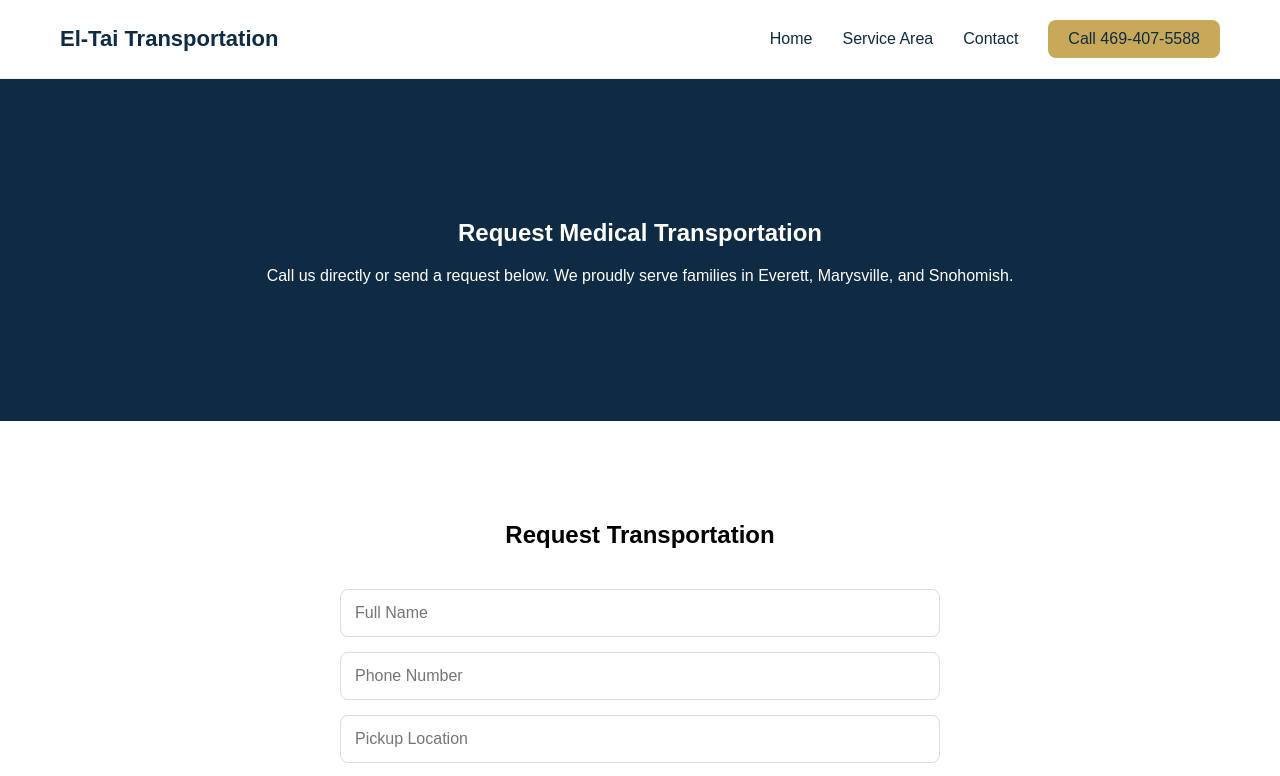
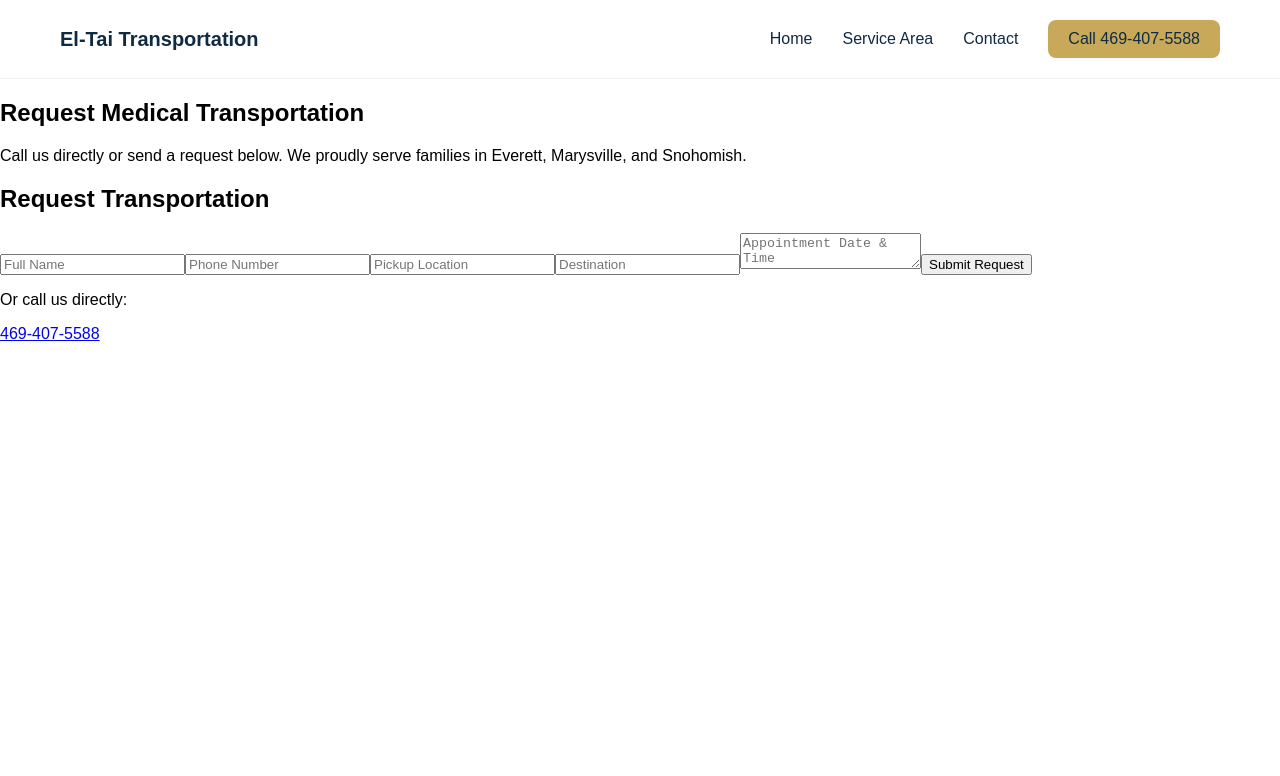
Before and after one commit to WillieKM/el-tai-nemt-v2, a Next.js app: page /contact in a window 1280 px wide. Shown: the top 776 px of the page. Built offline with nearby package versions, Linux system fonts and the light colour scheme.

Commit message:
Refactor globals.css by removing unused styles
Removed unused styles and reorganized CSS structure.

```diff
--- a/app/globals.css
+++ b/app/globals.css
@@ -1,4 +1,3 @@
-/* RESET */
 body {
   margin: 0;
   font-family: Arial, sans-serif;
@@ -18,7 +17,7 @@ body {
 }
 
 .logo {
-  font-size: 22px;
+  font-size: 20px;
   font-weight: 700;
   color: #0F2A43;
   text-decoration: none;
@@ -43,90 +42,32 @@ body {
   font-weight: 600;
 }
 
-/* TRUST BAR */
-.trust-bar {
-  background: #F7F9FC;
-  text-align: center;
-  padding: 25px 20px;
-  border-bottom: 1px solid #eee;
-  font-weight: 600;
-  color: #0F2A43;
-}
-
-/* FOOTER */
-.footer {
-  background: #0F2A43;
-  color: white;
-  padding: 60px 20px;
-  margin-top: 80px;
-}
-
-.footer-container {
-  max-width: 1000px;
-  margin: 0 auto;
-  display: flex;
-  justify-content: space-between;
-  flex-wrap: wrap;
-  gap: 40px;
-}
-
-.footer h4 {
-  margin-bottom: 10px;
-}
-
-.footer a {
-  color: #C8A95A;
-  text-decoration: none;
-}
-
-/* CONTACT PAGE */
-.contact-page {
-  font-family: Arial, sans-serif;
-}
-
-.contact-hero {
+/* HERO */
+.hero {
   background: #0F2A43;
   color: white;
   text-align: center;
   padding: 120px 20px;
 }
 
-.contact-form-section {
+/* SECTIONS */
+.section {
   padding: 80px 20px;
   text-align: center;
 }
 
-.contact-form {
-  max-width: 600px;
-  margin: 40px auto;
-  display: flex;
-  flex-direction: column;
-  gap: 15px;
+.section.light {
+  background: #F7F9FC;
 }
 
-.contact-form input,
-.contact-form textarea {
-  padding: 14px;
-  border-radius: 8px;
-  border: 1px solid #ddd;
-  font-size: 16px;
+.faq-item {
+  margin-bottom: 25px;
+  max-width: 800px;
+  margin-left: auto;
+  margin-right: auto;
 }
 
-.contact-form textarea {
-  min-height: 100px;
-}
-
-.contact-form button {
-  background: #C8A95A;
-  color: #0F2A43;
-  padding: 14px;
-  border: none;
-  border-radius: 8px;
-  font-weight: 700;
-  cursor: pointer;
-}
-
-/* FLOATING CALL BUTTON */
+/* FLOATING CALL */
 .floating-call {
   display: none;
 }
@@ -145,16 +86,6 @@ body {
     margin-top: 15px;
   }
 
-  .cta {
-    width: 100%;
-    text-align: center;
-  }
-
-  .footer-container {
-    flex-direction: column;
-    text-align: center;
-  }
-
   .floating-call {
     display: block;
     position: fixed;
@@ -167,6 +98,5 @@ body {
     font-weight: 700;
     text-decoration: none;
     box-shadow: 0 8px 20px rgba(0,0,0,0.2);
-    z-index: 1000;
   }
 }
```
